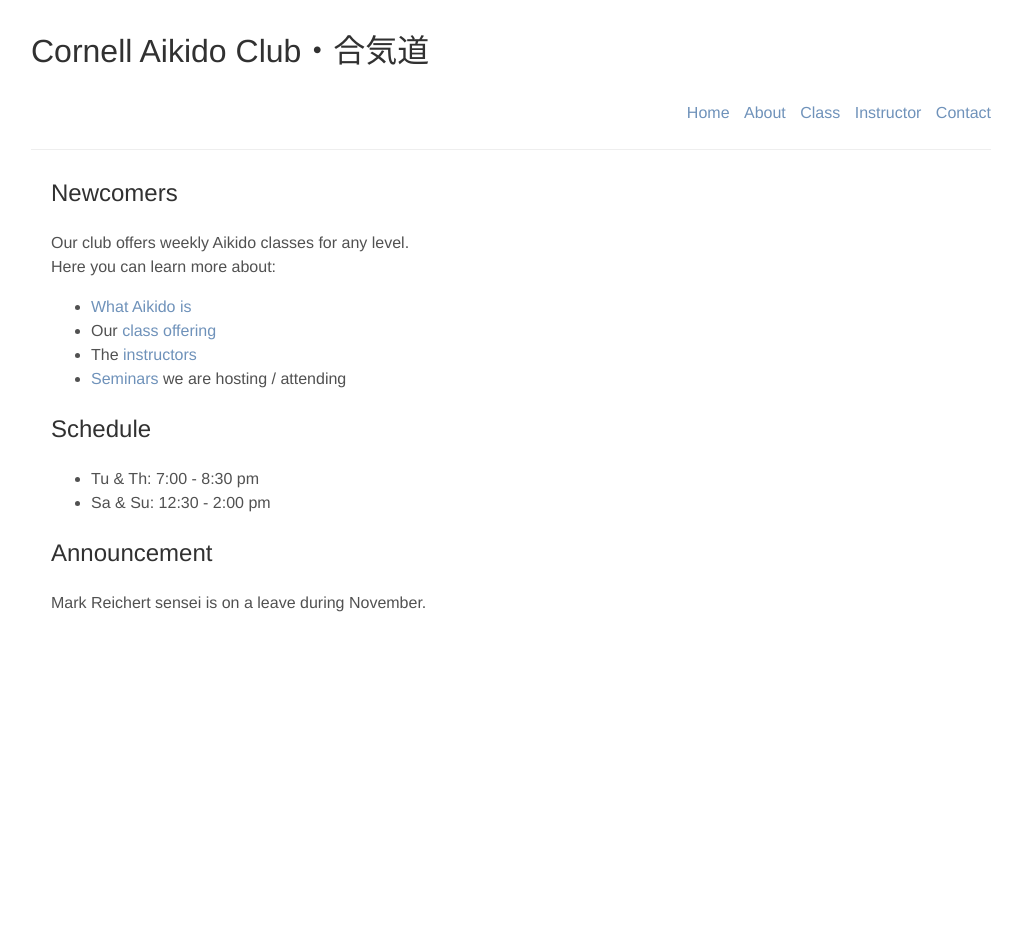
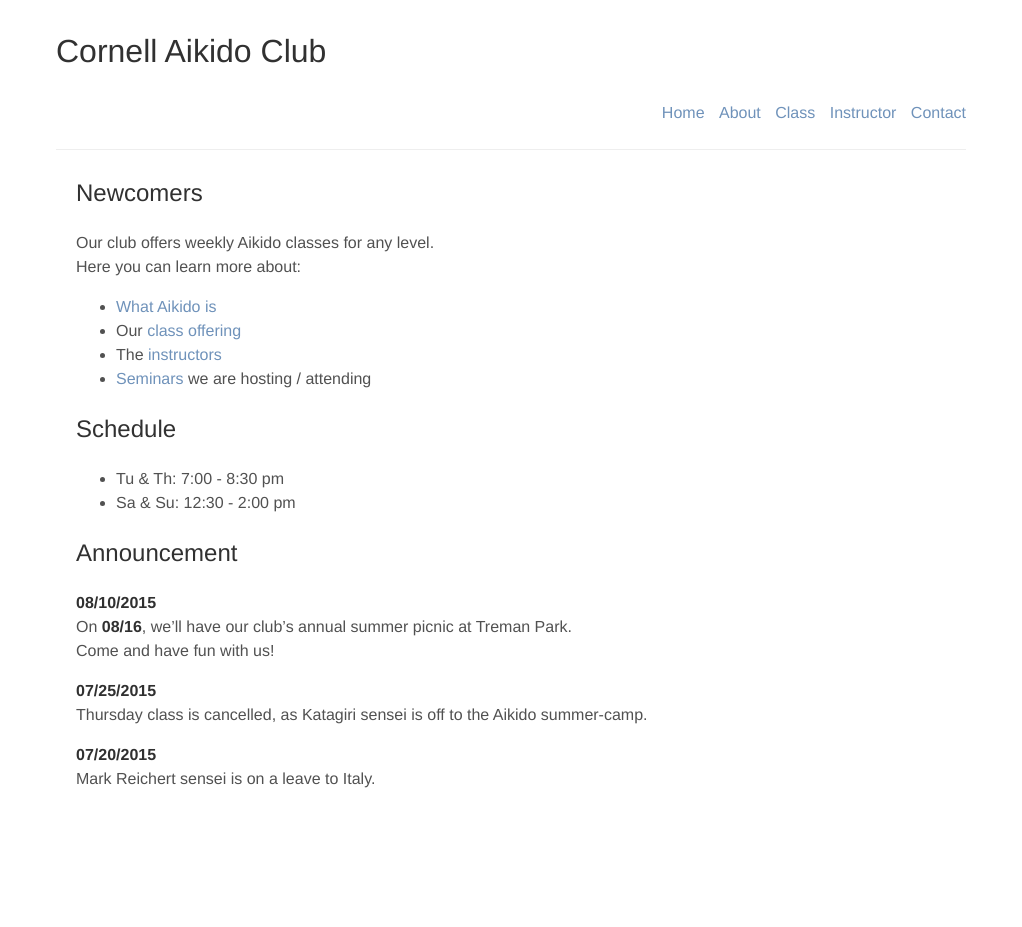
Before and after one commit to CornellAikido/website, a Jekyll site: the page built from pages/index.md, in a window 1280 px wide. Shown: the whole page, without its empty margins (129-1151 px from the left). Built offline with Jekyll 4.4.1, drawn with Linux system fonts in a browser that asks for light colours.

Commit message:
Small update

```diff
--- a/_includes/masthead.html
+++ b/_includes/masthead.html
@@ -1,4 +1,4 @@
 <section class="masthead">
-  <h1>Cornell Aikido Club・合気道</h1>
+  <h1>{{ site.title }}</h1>
   {% include nav.html %}
 </section>
--- a/css/style.scss
+++ b/css/style.scss
@@ -8,6 +8,7 @@
 body {
   max-width: 960px;
   margin: 0 auto;
+  padding: 0 25px;
 }
 
 .main {
--- a/pages/index.md
+++ b/pages/index.md
@@ -17,4 +17,12 @@
 
 ## Announcement
 
-Mark Reichert sensei is on a leave during November.
+**08/10/2015**
+On **08/16**, we'll have our club's annual summer picnic at Treman Park.
+Come and have fun with us!
+
+**07/25/2015**
+Thursday class is cancelled, as Katagiri sensei is off to the Aikido summer-camp.
+
+**07/20/2015**
+Mark Reichert sensei is on a leave to Italy.
```
